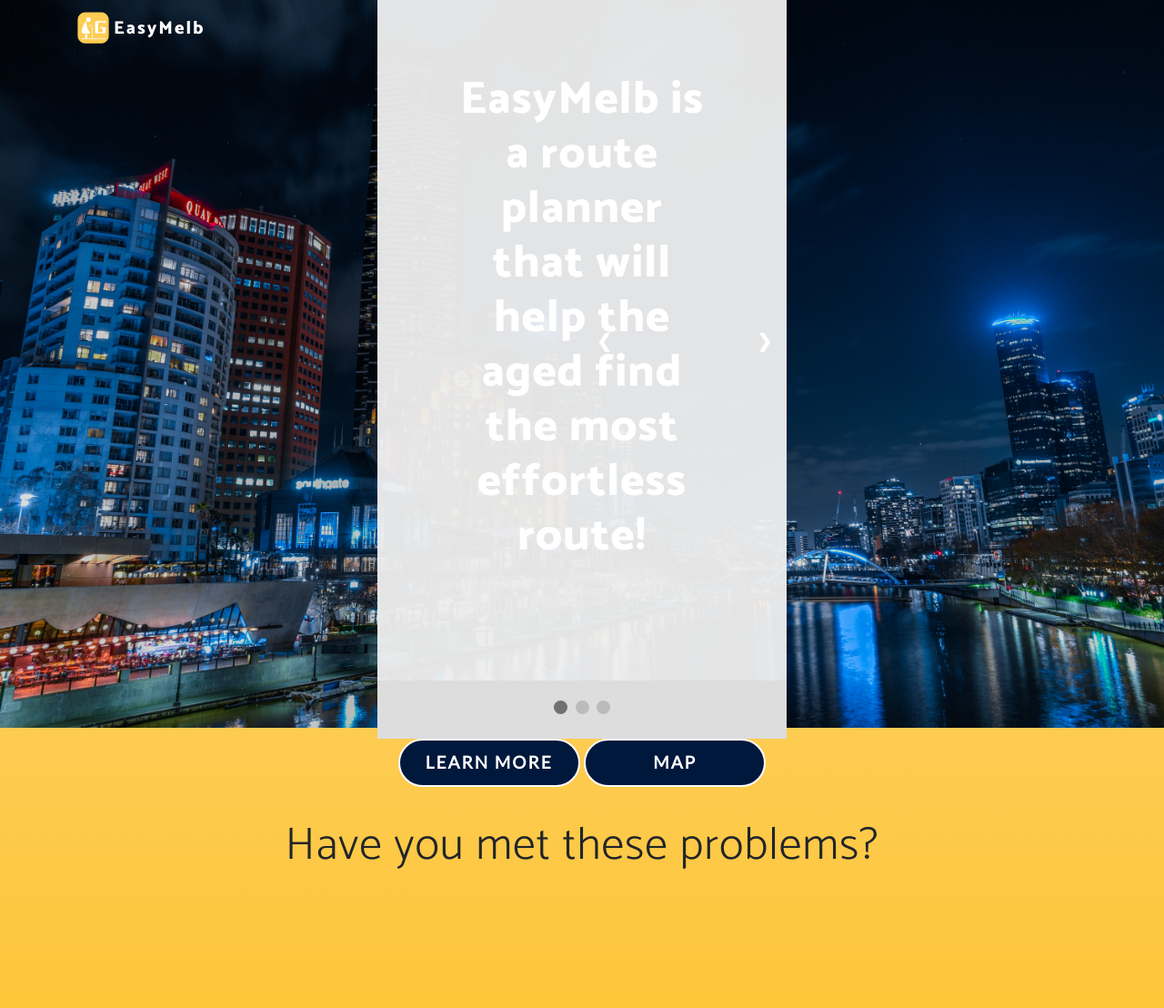
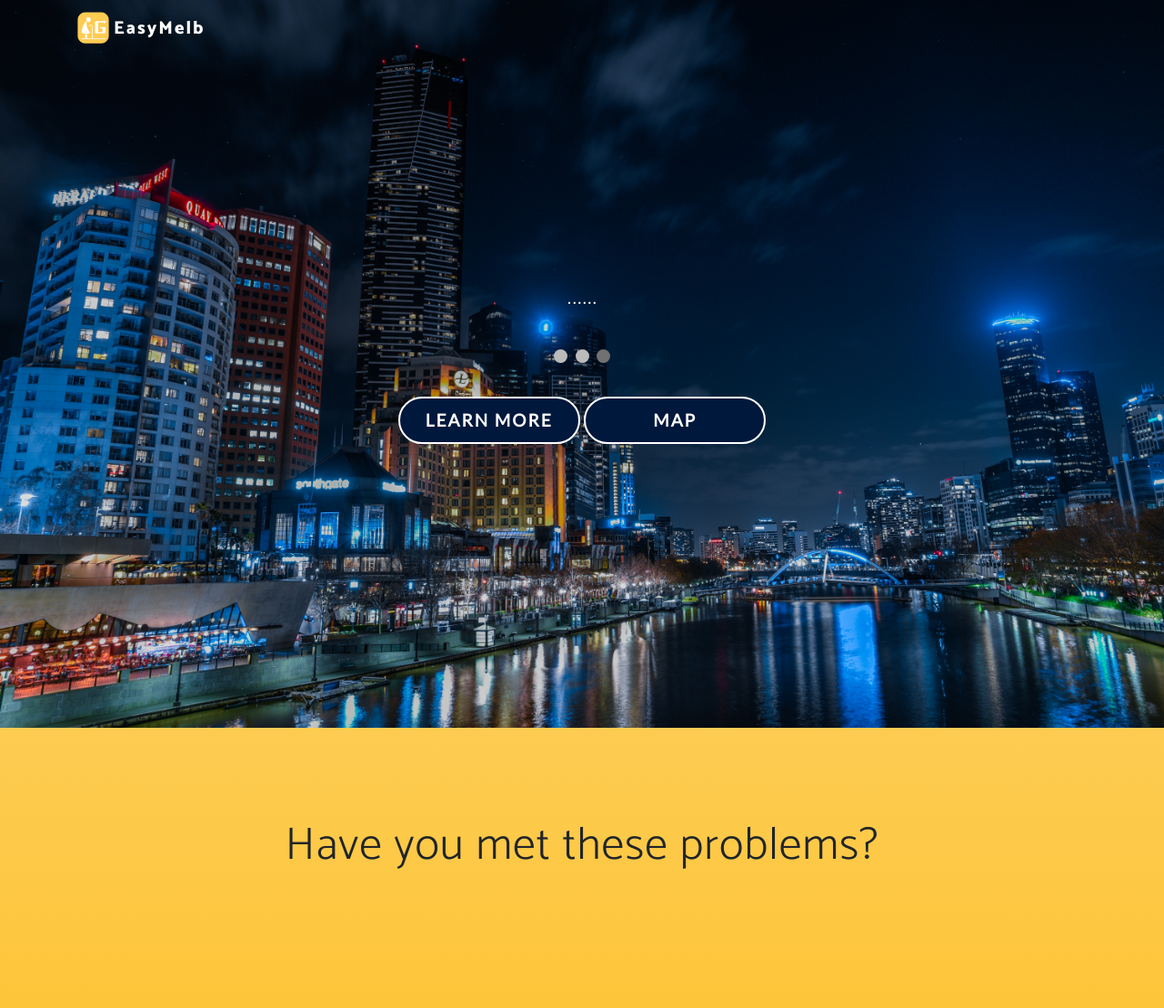
Before and after one commit to ylii8/EasyMelb, a PHP site: page / in a window 1280 px wide. Shown: the top 1108 px of the page at 91% size. Run offline with PHP 8.4, Linux system fonts and the light colour scheme; some libraries are stand-ins or nearby versions; some web fonts are replaced.

Commit message:
Add slideshow

```diff
--- a/css/style.css
+++ b/css/style.css
@@ -179,8 +179,8 @@ header.masthead {
 }
 
 header.masthead .header-content {
-  max-width: 450px;
-  margin-bottom: 50px;
+  max-width: 600px;
+  margin-bottom: 0px;
   text-align: center;
 }
 
@@ -494,49 +494,23 @@ footer ul li a:hover, footer ul li a:focus, footer ul li a:active, footer ul li
 /* Slideshow container */
 .slideshow-container {
     position: relative;
-    background: #f1f1f1f1;
+    background: transparent;
 }
 
 /* Slides */
 .mySlides {
     display: none;
-    padding: 80px;
     text-align: center;
+    padding:0px;
 }
 
-/* Next & previous buttons */
-.prev, .next {
-    cursor: pointer;
-    position: absolute;
-    top: 50%;
-    width: auto;
-    margin-top: -30px;
-    padding: 16px;
-    color: #888;
-    font-weight: bold;
-    font-size: 20px;
-    border-radius: 0 3px 3px 0;
-    user-select: none;
-}
-
-/* Position the "next button" to the right */
-.next {
-    position: absolute;
-    right: 0;
-    border-radius: 3px 0 0 3px;
-}
-
-/* On hover, add a black background color with a little bit see-through */
-.prev:hover, .next:hover {
-    background-color: rgba(0,0,0,0.8);
-    color: white;
-}
 
 /* The dot/bullet/indicator container */
 .dot-container {
     text-align: center;
     padding: 20px;
-    background: #ddd;
+    background: transparent;
+    margin-bottom: 10px;
 }
 
 /* The dots/bullets/indicators */
@@ -558,6 +532,3 @@ footer ul li a:hover, footer ul li a:focus, footer ul li a:active, footer ul li
 
 /* Add an italic font style to all quotes */
 q {font-style: italic;}
-
-/* Add a blue color to the author */
-.author {color: cornflowerblue;}
--- a/index.html
+++ b/index.html
@@ -42,18 +42,14 @@
           <div class="header-content mx-auto">
               <div class="slideshow-container">
                   <div class="mySlides">
-                      <h1 class="mb-5">EasyMelb is a route planner that will help the aged find the most effortless route!</h1>
+                      <h1  style="margin-bottom: 0px;">EasyMelb is a route planner that will help the aged find the most effortless route!</h1>
                   </div>
                   <div class="mySlides">
-                      <q>But man is not made for defeat. A man can be destroyed but not defeated.</q>
-                      <p class="author">- Ernest Hemingway</p>
+                      <p>Add more.</p>
                   </div>
                   <div class="mySlides">
-                      <q>I have not failed. I've just found 10,000 ways that won't work.</q>
-                      <p class="author">- Thomas A. Edison</p>
+                      <p>......</p>
                   </div>
-                  <a class="prev" onclick="plusSlides(-1)">❮</a>
-                  <a class="next" onclick="plusSlides(1)">❯</a>
               </div>
               <div class="dot-container">
                   <span class="dot" onclick="currentSlide(1)"></span>
@@ -124,14 +120,14 @@
                     <div class="feature-item">
                       <i class="fas fa-mobile-alt text-primary"></i>
                       <h3>Easy access</h3>
-                      <p class="text-muted">You can access to our website through any smart devices, either laptops or mobile phones!</p>
+                      <p class="text-muted">You can access to our website through any smart device, either laptops or mobile phones!</p>
                     </div>
                   </div>
                   <div class="col-lg-6">
                     <div class="feature-item">
                       <i class="fas fa-map-marker-alt text-primary"></i>
                       <h3>Show locations</h3>
-                      <p class="text-muted">We provides locations of street seats, toilets, and drinking fountains!</p>
+                      <p class="text-muted">We provide locations of street seats, toilets, and drinking fountains!</p>
                     </div>
                   </div>
                 </div>
@@ -209,23 +205,9 @@
   </footer>
 
     <script>
-        // $("#slideshow > div:gt(0)").hide();
-        //
-        // setInterval(function() {
-        //     $('#slideshow > div:first')
-        //         .fadeOut(1000)
-        //         .next()
-        //         .fadeIn(1000)
-        //         .end()
-        //         .appendTo('#slideshow');
-        // }, 3000);
 
-        var slideIndex = 1;
+        var slideIndex = 0;
         showSlides(slideIndex);
-
-        function plusSlides(n) {
-            showSlides(slideIndex += n);
-        }
 
         function currentSlide(n) {
             showSlides(slideIndex = n);
@@ -240,12 +222,16 @@
             for (i = 0; i < slides.length; i++) {
                 slides[i].style.display = "none";
             }
+            slideIndex++;
+            if (slideIndex > slides.length) {slideIndex = 1}
             for (i = 0; i < dots.length; i++) {
                 dots[i].className = dots[i].className.replace(" active", "");
             }
             slides[slideIndex-1].style.display = "block";
             dots[slideIndex-1].className += " active";
+            setTimeout(showSlides, 3000);
         }
+
     </script>
 </body>
 </html>
```
